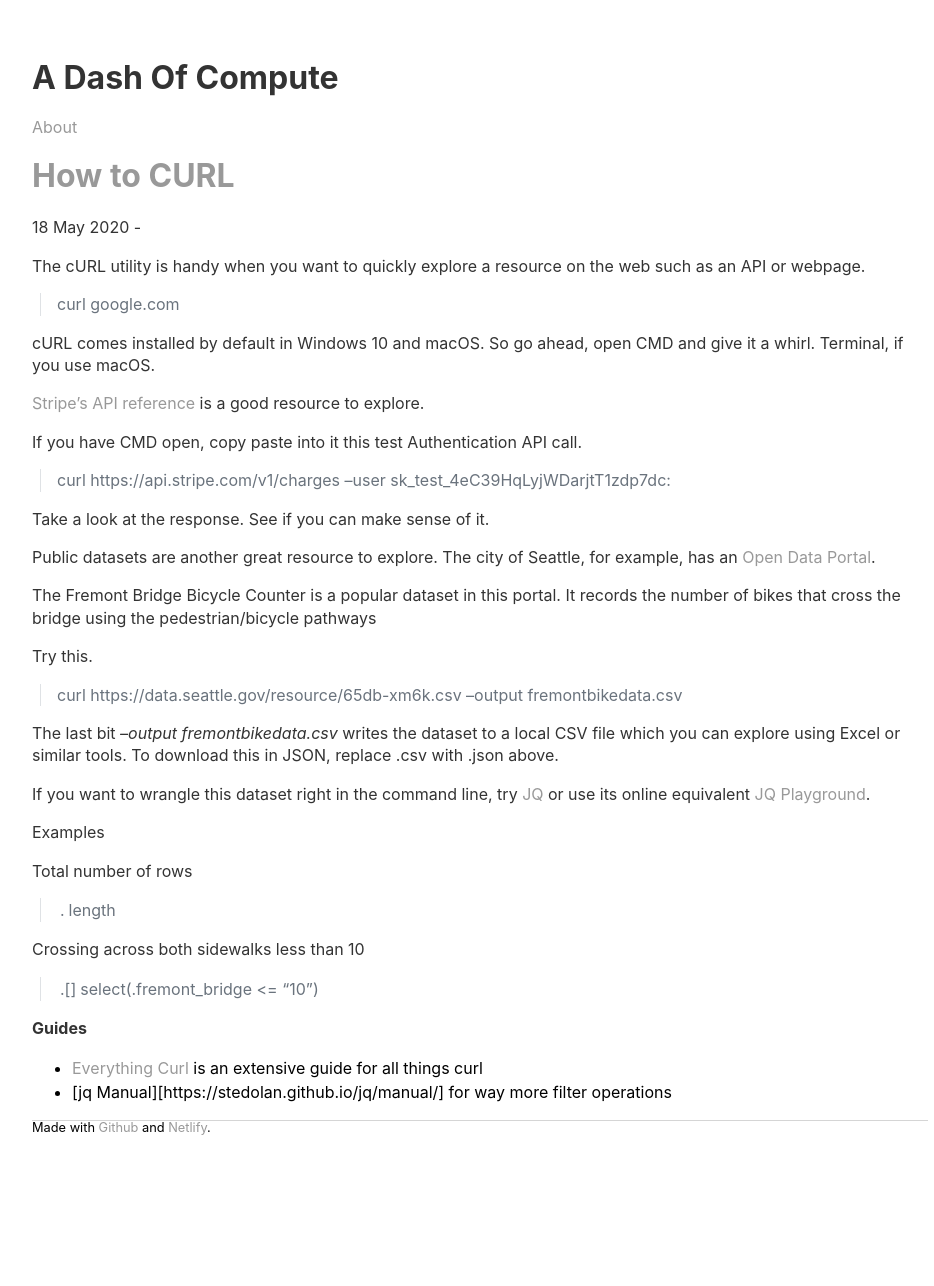
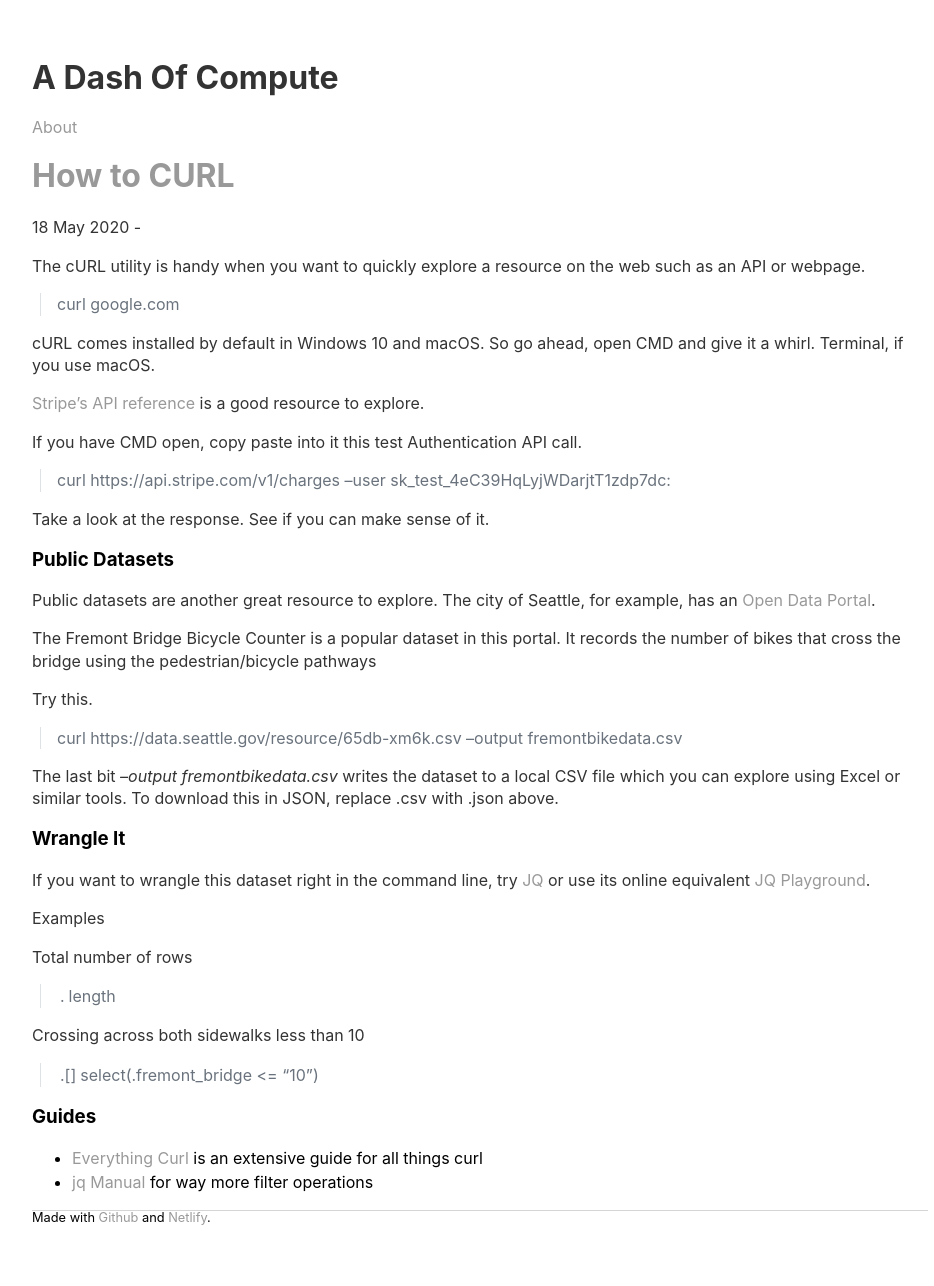
Before and after one commit to sautee/sautee.github.io, a Jekyll site: the page built from _posts/2020-05-18-howtocurl.md, in a window 1280 px wide. Shown: the whole page, without its empty margins (160-1094 px from the left). Built offline with Jekyll 4.4.1, drawn with Linux system fonts in a browser that asks for light colours; nearby versions of some CDN libraries; library files that are not in the unit come from our copies; before the commit the page ends 1195 px from its top, so only the background shows below that.

Commit message:
Update 2020-05-18-howtocurl.md

```diff
--- a/_posts/2020-05-18-howtocurl.md
+++ b/_posts/2020-05-18-howtocurl.md
@@ -18,6 +18,8 @@
 
 Take a look at the response. See if you can make sense of it.
 
+### Public Datasets
+
 Public datasets are another great resource to explore. The city of Seattle, for example, has an [Open Data Portal](https://data.seattle.gov/).
 
 The Fremont Bridge Bicycle Counter is a popular dataset in this portal. It records the number of bikes that cross the bridge using the pedestrian/bicycle pathways
@@ -27,6 +29,8 @@
 > curl https://data.seattle.gov/resource/65db-xm6k.csv --output fremontbikedata.csv
 
 The last bit _--output fremontbikedata.csv_ writes the dataset to a local CSV file which you can explore using Excel or similar tools. To download this in JSON, replace .csv with .json above.
+
+### Wrangle It
 
 If you want to wrangle this dataset right in the command line, try [JQ](https://stedolan.github.io/jq/) or use its online equivalent [JQ Playground](https://jqplay.org/).
 
@@ -38,6 +42,6 @@
 Crossing across both sidewalks less than 10
 > .[] | select(.fremont_bridge <= "10")
 
-**Guides**
+### Guides
 - [Everything Curl](https://ec.haxx.se/) is an extensive guide for all things curl
-- [jq Manual][https://stedolan.github.io/jq/manual/] for way more filter operations
+- [jq Manual](https://stedolan.github.io/jq/manual/) for way more filter operations
```
